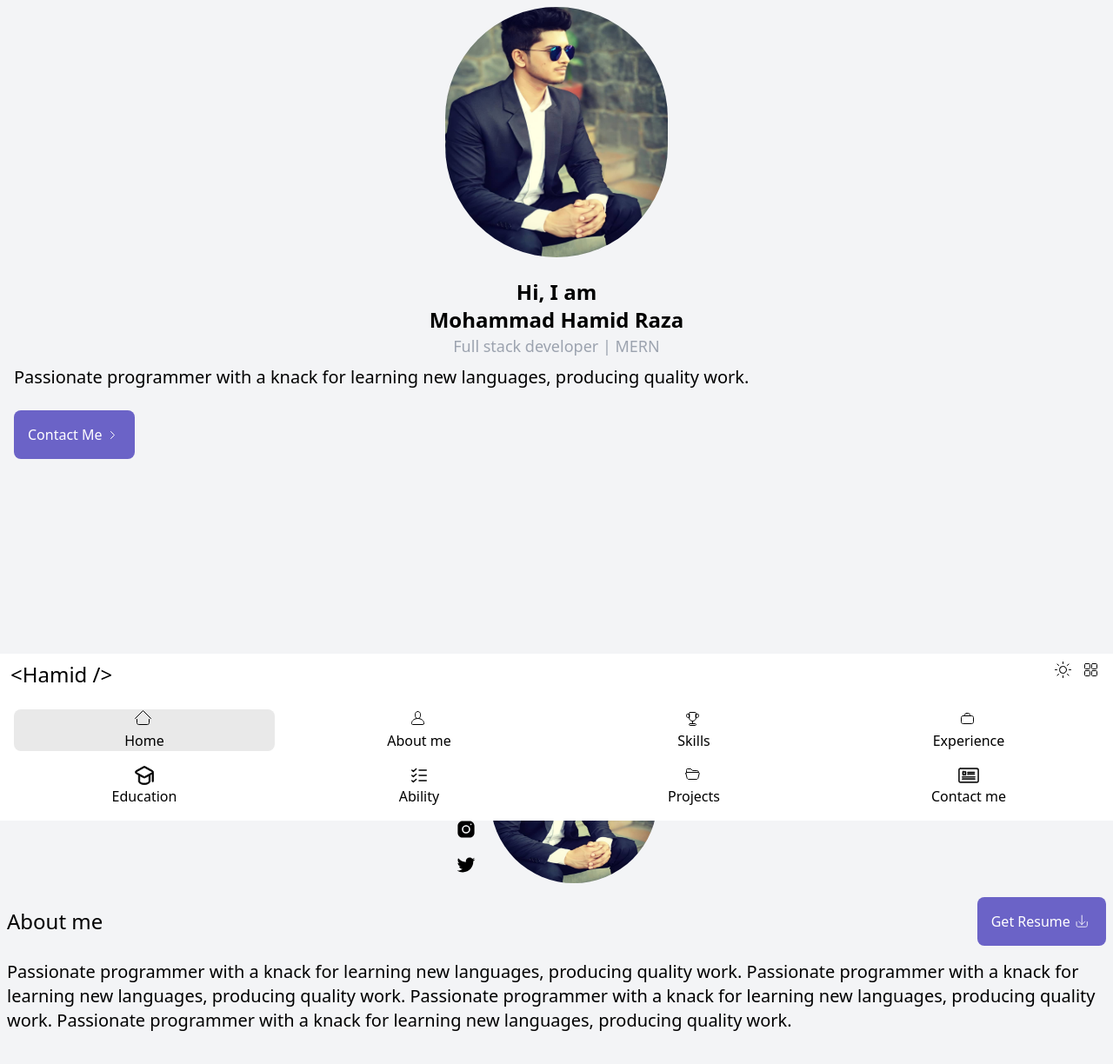
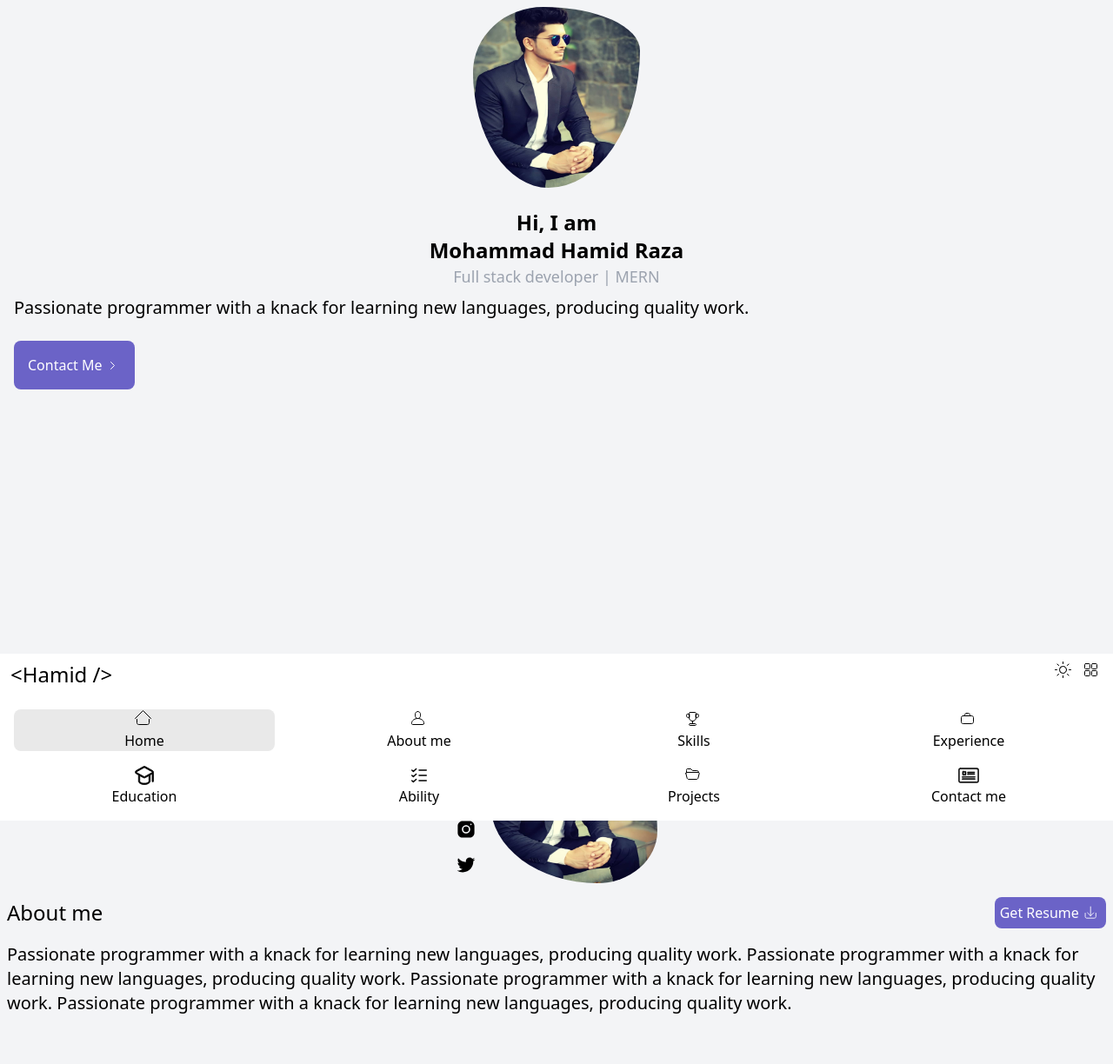
Before and after one commit to HamidRaza94/portfolio, a Next.js app: page / in a window 1280 px wide. Shown: the top 1224 px of the page at 87% size. Built offline with nearby package versions, Linux system fonts and the light colour scheme.

Commit message:
initial commit

```diff
--- a/src/components/aboutMe.js
+++ b/src/components/aboutMe.js
@@ -26,10 +26,10 @@ const AboutMe = () => {
         </div>
         <Image
           src='/dp1.jpg'
-          width={250}
-          height={250}
+          width={200}
+          height={200}
           alt="Picture of the author"
-          className={classNames('rounded-full w-48 h-52')}
+          className={classNames('w-48 h-52 dp-about-me')}
         />
       </div>
 
@@ -41,7 +41,7 @@ const AboutMe = () => {
           target="_blank"
           rel="noreferrer"
         >
-          <Button primary css={classNames('p-1.5')}>
+          <Button primary noPadding css="p-1.5">
             <div className={classNames('flex items-center')}>
               Get Resume&nbsp;
               <DownloadIcon />
--- a/src/components/home.js
+++ b/src/components/home.js
@@ -11,10 +11,10 @@ const Home = () => {
       <div className={classNames('flex flex-col items-center')}>
         <Image
           src='/dp1.jpg'
-          width={250}
-          height={250}
+          width={200}
+          height={200}
           alt="Picture of the author"
-          className={classNames('rounded-full w-64 h-72')}
+          className={classNames('w-48 h-52 dp-home')}
         />
         <br />
         <h1 className={classNames('text-2xl font-semibold dark:text-gray-100')}>Hi, I am</h1>
--- a/src/styles/global.scss
+++ b/src/styles/global.scss
@@ -6,3 +6,11 @@ body {
   margin: 0;
   padding: 0;
 }
+
+.dp-home {
+  border-radius: 42% 58% 55% 45% / 36% 24% 76% 64%;
+}
+
+.dp-about-me {
+  border-radius: 41% 59% 36% 64% / 56% 71% 29% 44% ;
+}
```
